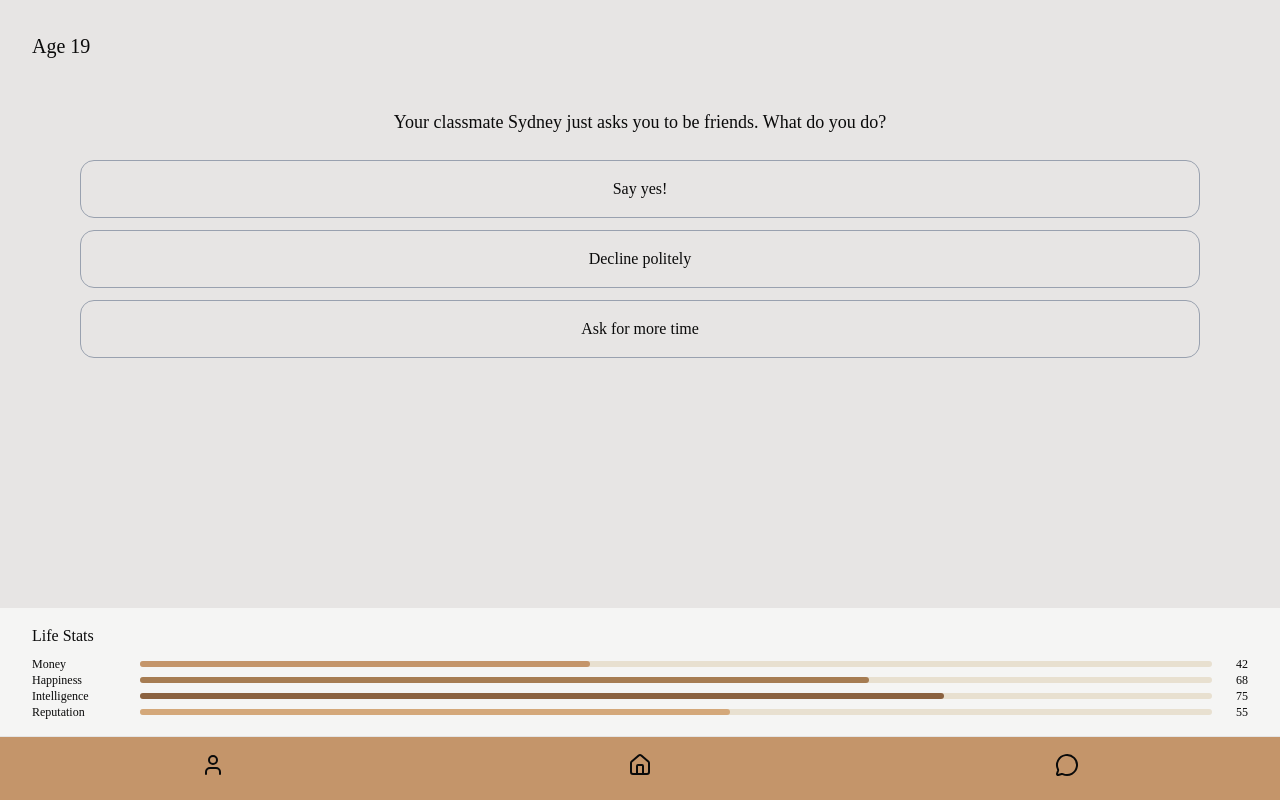
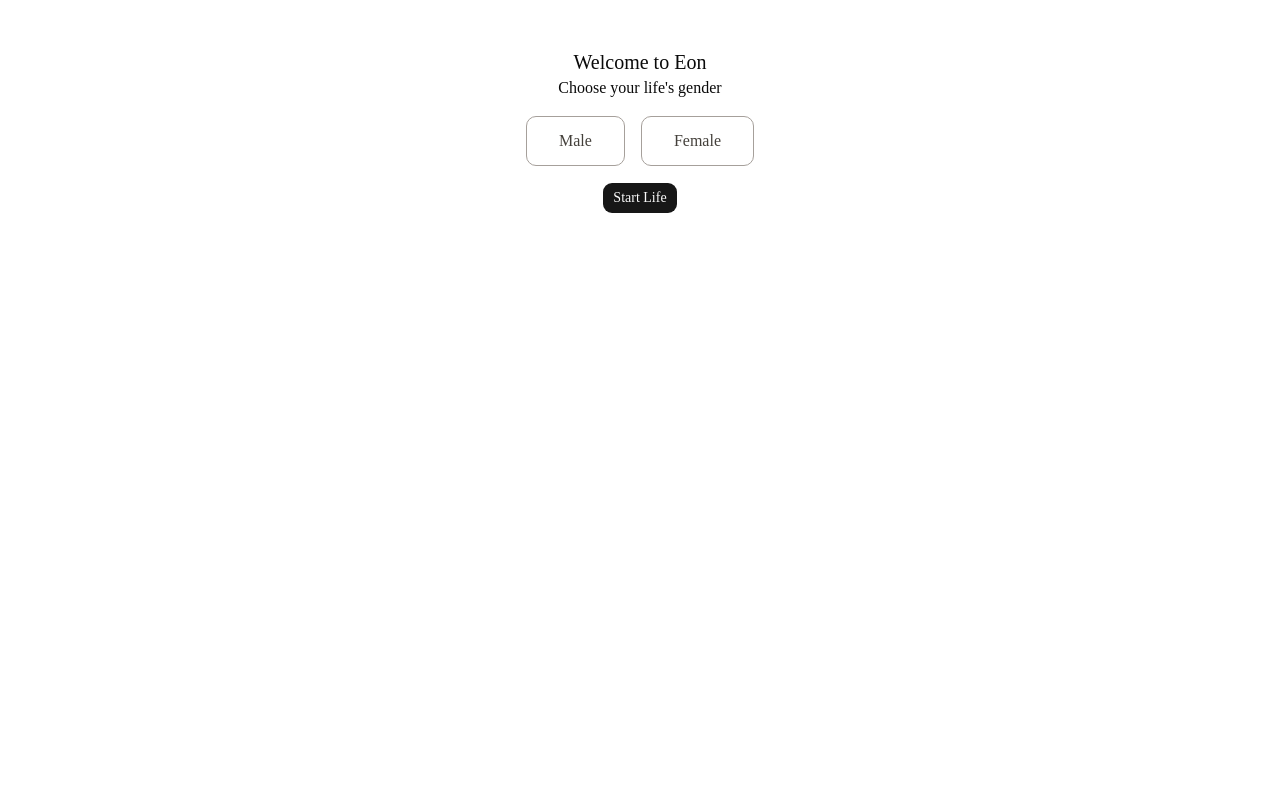
Before and after one commit to amrrao/Eon, a Next.js app in the folder frontend/: page / in a window 1280 px wide. Built offline with nearby package versions, Linux system fonts and the light colour scheme.

Commit message:
preliminary welcome page

```diff
--- /dev/null
+++ b/frontend/app/home/page.tsx
@@ -0,0 +1,46 @@
+import Image from "next/image";
+import React from "react";
+import Navbar from "@/components/Navbar"
+
+const choices = ["Say yes!", "Decline politely", "Ask for more time"]
+const stats = [
+  { label: "Money", value: 42, color: "#c4956a" },
+  { label: "Happiness", value: 68, color: "#a67c52" },
+  { label: "Intelligence", value: 75, color: "#8b6240" },
+  { label: "Reputation", value: 55, color: "#d4a87a" },
+]
+
+export default function Home() {
+  return (
+    <div className="flex flex-col min-h-screen bg-stone-200">
+      <div className="pt-8 pl-8 text-xl">
+        Age 19
+      </div>
+      <div className="justify-center text-center pt-12 text-lg">
+        Your classmate Sydney just asks you to be friends. What do you do?
+      </div>
+      <div className="flex flex-col gap-3 mt-6 ml-20 mr-20 text-center">
+        {choices.map((choice, index) => (
+          <div key={index} className="border border-gray-400 rounded-xl p-4 hover:bg-gray-100">
+            {choice}
+          </div>
+        ))}
+      </div>
+      <div className="mt-auto pb-20 bg-stone-100 pr-8 pl-8">
+      <div className="pt-4 pb-2">Life Stats</div>
+        {stats.map((stat, i) => (
+          <div key={i} className="flex items-center gap-3">
+            <span className="text-xs w-24">{stat.label}</span>
+            <div className="flex-1 h-1.5 bg-[#e8e0d0] rounded-full">
+              <div className="h-full rounded-full" style={{ width: `${stat.value}%`, background: stat.color }} />
+            </div>
+            <span className="text-xs w-6 text-right">{stat.value}</span>
+          </div>
+        ))}
+      </div>
+      <Navbar/>
+    </div>
+
+
+  );
+}
--- a/frontend/app/page.tsx
+++ b/frontend/app/page.tsx
@@ -1,46 +1,36 @@
-import Image from "next/image";
-import React from "react";
-import Navbar from "@/components/Navbar"
+"use client"
+import {useState} from "react"
+import { Button } from "@/components/ui/button"
 
-const choices = ["Say yes!", "Decline politely", "Ask for more time"]
-const stats = [
-  { label: "Money", value: 42, color: "#c4956a" },
-  { label: "Happiness", value: 68, color: "#a67c52" },
-  { label: "Intelligence", value: 75, color: "#8b6240" },
-  { label: "Reputation", value: 55, color: "#d4a87a" },
-]
 
-export default function Home() {
+export default function Welcome() {
+  const [gender, setGender] = useState("")
   return (
-    <div className="flex flex-col min-h-screen bg-stone-200">
-      <div className="pt-8 pl-8 text-xl">
-        Age 19
+    <div className="flex flex-col justify-center">
+
+      <div className="text-xl text-center pt-12">
+        Welcome to Eon
       </div>
-      <div className="justify-center text-center pt-12 text-lg">
-        Your classmate Sydney just asks you to be friends. What do you do?
+      <div className="text-center">Choose your life's gender</div>
+      <div className="flex justify-center gap-4 mt-4">
+        <button
+          onClick={() => setGender("male")}
+          className={`rounded-lg px-8 py-3 border ${gender === "male" ? "bg-stone-700 text-white" : "bg-white text-stone-700 border-stone-400"}`}
+        >
+          Male
+        </button>
+        <button
+          onClick={() => setGender("female")}
+          className={`rounded-lg px-8 py-3 border ${gender === "female" ? "bg-stone-700 text-white" : "bg-white text-stone-700 border-stone-400"}`}
+        >
+          Female
+        </button>
       </div>
-      <div className="flex flex-col gap-3 mt-6 ml-20 mr-20 text-center">
-        {choices.map((choice, index) => (
-          <div key={index} className="border border-gray-400 rounded-xl p-4 hover:bg-gray-100">
-            {choice}
-          </div>
-        ))}
+
+      <div className="flex justify-center mt-4">
+        <Button className="flex justify-center">Start Life</Button>
       </div>
-      <div className="mt-auto pb-20 bg-stone-100 pr-8 pl-8">
-      <div className="pt-4 pb-2">Life Stats</div>
-        {stats.map((stat, i) => (
-          <div key={i} className="flex items-center gap-3">
-            <span className="text-xs w-24">{stat.label}</span>
-            <div className="flex-1 h-1.5 bg-[#e8e0d0] rounded-full">
-              <div className="h-full rounded-full" style={{ width: `${stat.value}%`, background: stat.color }} />
-            </div>
-            <span className="text-xs w-6 text-right">{stat.value}</span>
-          </div>
-        ))}
-      </div>
-      <Navbar/>
     </div>
-
 
   );
 }
```
